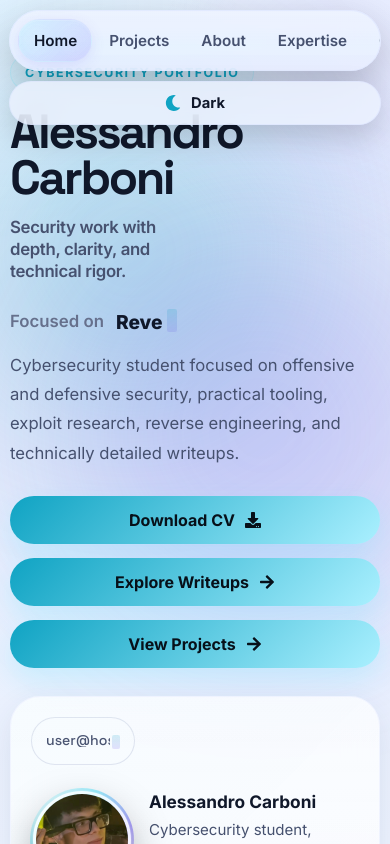
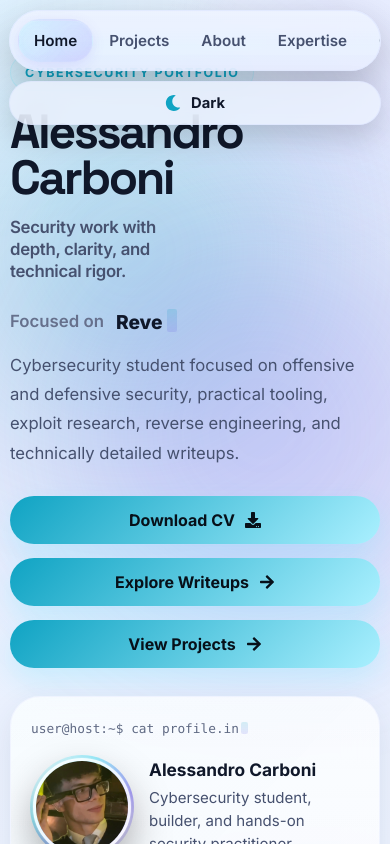
Before and after one commit to alessandro-carboni/alessandro-carboni.github.io, a React (Vite) app: page / in a window 390 px wide. Shown: the top 844 px of the page. Built offline with nearby package versions, Linux system fonts and the light colour scheme.

Commit message:
need true links

```diff
--- a/src/App.jsx
+++ b/src/App.jsx
@@ -1,4 +1,4 @@
-import { useEffect, useMemo, useState } from 'react'
+import { useEffect, useMemo, useRef, useState } from 'react'
 import FloatingNav from './components/FloatingNav'
 import ProgressBar from './components/ProgressBar'
 import Hero from './components/Hero'
@@ -17,6 +17,8 @@ export default function App() {
   const [activeId, setActiveId] = useState('home')
   const [pageReady, setPageReady] = useState(false)
   const [theme, setTheme] = useState(() => localStorage.getItem(THEME_STORAGE_KEY) || 'light')
+  const navLockRef = useRef(null)
+  const navUnlockTimeoutRef = useRef(null)
 
   const sectionIds = useMemo(() => navItems.map((item) => item.id), [])
 
@@ -37,6 +39,8 @@ export default function App() {
 
     const activeObserver = new IntersectionObserver(
       (entries) => {
+        if (navLockRef.current) return
+
         const visibleEntries = entries
           .filter((entry) => entry.isIntersecting)
           .sort((a, b) => b.intersectionRatio - a.intersectionRatio)
@@ -60,11 +64,44 @@ export default function App() {
     const section = document.getElementById(id)
     if (!section) return
 
+    navLockRef.current = id
+    setActiveId(id)
+
+    if (navUnlockTimeoutRef.current) {
+      clearTimeout(navUnlockTimeoutRef.current)
+    }
+
     section.scrollIntoView({
       behavior: 'smooth',
       block: 'start',
     })
+
+    const unlockWhenArrived = () => {
+      const rect = section.getBoundingClientRect()
+      const arrived = Math.abs(rect.top) < 80
+
+      if (arrived) {
+        navLockRef.current = null
+        setActiveId(id)
+        window.removeEventListener('scroll', unlockWhenArrived)
+      }
+    }
+
+    window.addEventListener('scroll', unlockWhenArrived, { passive: true })
+
+    navUnlockTimeoutRef.current = setTimeout(() => {
+      navLockRef.current = null
+      window.removeEventListener('scroll', unlockWhenArrived)
+    }, 1600)
   }
+
+  useEffect(() => {
+    return () => {
+      if (navUnlockTimeoutRef.current) {
+        clearTimeout(navUnlockTimeoutRef.current)
+      }
+    }
+  }, [])
 
   const toggleTheme = () => {
     setTheme((prev) => (prev === 'dark' ? 'light' : 'dark'))
--- a/src/components/FloatingNav.jsx
+++ b/src/components/FloatingNav.jsx
@@ -2,9 +2,11 @@ import { useEffect, useRef, useState } from 'react'
 import { FaMoon, FaSun } from 'react-icons/fa'
 
 export default function FloatingNav({ items, activeId, onSelect, theme, onToggleTheme }) {
+  const navRef = useRef(null)
   const itemRefs = useRef({})
-  const previousActiveRef = useRef(activeId)
   const settleTimeoutRef = useRef(null)
+  const latestTargetRef = useRef(activeId)
+  const isStretchingRef = useRef(false)
 
   const [indicatorStyle, setIndicatorStyle] = useState({
     left: 0,
@@ -14,48 +16,95 @@ export default function FloatingNav({ items, activeId, onSelect, theme, onToggle
     transform: 'scaleX(1)',
   })
 
-  useEffect(() => {
-    const activeNode = itemRefs.current[activeId]
-    const previousNode = itemRefs.current[previousActiveRef.current]
+  const getNavBounds = () => {
+    const nav = navRef.current
+    if (!nav) return null
 
-    if (!activeNode) return
+    const children = items
+      .map((item) => itemRefs.current[item.id])
+      .filter(Boolean)
 
-    const targetLeft = activeNode.offsetLeft
-    const targetWidth = activeNode.offsetWidth
+    if (!children.length) return null
 
-    if (!previousNode || previousActiveRef.current === activeId) {
-      setIndicatorStyle({
-        left: targetLeft,
-        width: targetWidth,
-        opacity: 1,
-        borderRadius: 999,
-        transform: 'scaleX(1)',
-      })
-      previousActiveRef.current = activeId
-      return
+    const first = children[0]
+    const last = children[children.length - 1]
+
+    return {
+      minLeft: first.offsetLeft,
+      maxRight: last.offsetLeft + last.offsetWidth,
+    }
+  }
+
+  const clampStretch = (left, width) => {
+    const bounds = getNavBounds()
+    if (!bounds) {
+      return { left, width }
     }
 
-    const prevLeft = previousNode.offsetLeft
-    const prevWidth = previousNode.offsetWidth
-    const prevCenter = prevLeft + prevWidth / 2
-    const nextCenter = targetLeft + targetWidth / 2
-    const movingRight = nextCenter > prevCenter
-    const distance = Math.abs(nextCenter - prevCenter)
-    const stretchBoost = Math.min(28 + distance * 0.18, 90)
+    let nextLeft = left
+    let nextRight = left + width
 
-    const stretchLeft = movingRight ? prevLeft : targetLeft - stretchBoost
-    const stretchRight = movingRight
-      ? targetLeft + targetWidth + stretchBoost
-      : prevLeft + prevWidth
+    if (nextLeft < bounds.minLeft) {
+      nextLeft = bounds.minLeft
+    }
 
-    const stretchedWidth = stretchRight - stretchLeft
+    if (nextRight > bounds.maxRight) {
+      nextRight = bounds.maxRight
+    }
+
+    const nextWidth = Math.max(nextRight - nextLeft, 0)
+
+    return {
+      left: nextLeft,
+      width: nextWidth,
+    }
+  }
+
+  const getItemMetrics = (id) => {
+    const node = itemRefs.current[id]
+    if (!node) return null
+
+    return {
+      left: node.offsetLeft,
+      width: node.offsetWidth,
+      right: node.offsetLeft + node.offsetWidth,
+      center: node.offsetLeft + node.offsetWidth / 2,
+    }
+  }
+
+  useEffect(() => {
+    const target = getItemMetrics(activeId)
+    if (!target) return
+
+    latestTargetRef.current = activeId
+
+    const currentLeft = indicatorStyle.opacity ? indicatorStyle.left : target.left
+    const currentWidth = indicatorStyle.opacity ? indicatorStyle.width : target.width
+    const currentRight = currentLeft + currentWidth
+    const currentCenter = currentLeft + currentWidth / 2
+
+    const movingRight = target.center > currentCenter
+    const distance = Math.abs(target.center - currentCenter)
+    const stretchBoost = Math.min(30 + distance * 0.16, 110)
+
+    const rawStretchLeft = movingRight
+      ? currentLeft
+      : Math.min(target.left - stretchBoost, currentLeft)
+
+    const rawStretchRight = movingRight
+      ? Math.max(target.right + stretchBoost, currentRight)
+      : currentRight
+
+    const stretched = clampStretch(rawStretchLeft, rawStretchRight - rawStretchLeft)
+
+    isStretchingRef.current = true
 
     setIndicatorStyle({
-      left: stretchLeft,
-      width: stretchedWidth,
+      left: stretched.left,
+      width: stretched.width,
       opacity: 1,
       borderRadius: 999,
-      transform: movingRight ? 'scaleX(1.02)' : 'scaleX(1.02)',
+      transform: 'scaleX(1.02)',
     })
 
     if (settleTimeoutRef.current) {
@@ -63,16 +112,19 @@ export default function FloatingNav({ items, activeId, onSelect, theme, onToggle
     }
 
     settleTimeoutRef.current = setTimeout(() => {
+      const finalTarget = getItemMetrics(latestTargetRef.current)
+      if (!finalTarget) return
+
+      isStretchingRef.current = false
+
       setIndicatorStyle({
-        left: targetLeft,
-        width: targetWidth,
+        left: finalTarget.left,
+        width: finalTarget.width,
         opacity: 1,
         borderRadius: 999,
         transform: 'scaleX(1)',
       })
-    }, 180)
-
-    previousActiveRef.current = activeId
+    }, 210)
 
     return () => {
       if (settleTimeoutRef.current) {
@@ -81,11 +133,30 @@ export default function FloatingNav({ items, activeId, onSelect, theme, onToggle
     }
   }, [activeId])
 
+  useEffect(() => {
+    const handleResize = () => {
+      const target = getItemMetrics(latestTargetRef.current)
+      if (!target) return
+
+      setIndicatorStyle((prev) => ({
+        ...prev,
+        left: target.left,
+        width: target.width,
+        opacity: 1,
+        transform: isStretchingRef.current ? prev.transform : 'scaleX(1)',
+      }))
+    }
+
+    window.addEventListener('resize', handleResize)
+    return () => window.removeEventListener('resize', handleResize)
+  }, [])
+
   return (
     <div className="floating-nav-wrap">
       <div className="floating-nav-shell">
-        <nav className="floating-nav" aria-label="Primary">
+        <nav className="floating-nav" aria-label="Primary" ref={navRef}>
           <div className="floating-nav__indicator floating-nav__indicator--fluid" style={indicatorStyle} />
+
           {items.map((item) => (
             <button
               key={item.id}
--- a/src/components/Hero.jsx
+++ b/src/components/Hero.jsx
@@ -1,4 +1,4 @@
-import { useEffect, useRef, useState } from 'react'
+import { useEffect, useRef } from 'react'
 import {
   FaArrowRight,
   FaShieldAlt,
@@ -17,21 +17,10 @@ const terminalCommands = [
   'pwsh> gc .\\profile.info',
 ]
 
-const TYPE_BASE = 28
-const TYPE_PER_CHAR = 0.6
-const DELETE_BASE = 16
-const DELETE_PER_CHAR = 0.35
-const HOLD_BASE = 850
-const HOLD_PER_CHAR = 8
-
 export default function Hero({ onPrimaryClick, onSecondaryClick }) {
   const typedRole = useTypewriter(rotatingRoles, 50, 22, 950)
-  const [commandIndex, setCommandIndex] = useState(0)
-  const [displayCommand, setDisplayCommand] = useState('')
-  const [isDeleting, setIsDeleting] = useState(false)
+  const typedCommand = useTypewriter(terminalCommands, 42, 24, 1050)
   const rootRef = useRef(null)
-  const measureRef = useRef(null)
-  const [commandWidth, setCommandWidth] = useState(null)
 
   const heroChips = [
     { label: 'Exploit Research', icon: <FaBug /> },
@@ -39,45 +28,6 @@ export default function Hero({ onPrimaryClick, onSecondaryClick }) {
     { label: 'Writeups', icon: <FaShieldAlt /> },
     { label: 'Reverse Engineering', icon: <FaUserSecret /> },
   ]
-
-  useEffect(() => {
-    const current = terminalCommands[commandIndex]
-    const typeDelay = Math.max(TYPE_BASE, TYPE_BASE + current.length * TYPE_PER_CHAR)
-    const deleteDelay = Math.max(DELETE_BASE, DELETE_BASE + current.length * DELETE_PER_CHAR)
-    const holdDelay = HOLD_BASE + current.length * HOLD_PER_CHAR
-
-    let timeout
-
-    if (!isDeleting && displayCommand.length < current.length) {
-      timeout = setTimeout(() => {
-        setDisplayCommand(current.slice(0, displayCommand.length + 1))
-      }, typeDelay)
-    } else if (!isDeleting && displayCommand.length === current.length) {
-      timeout = setTimeout(() => {
-        setIsDeleting(true)
-      }, holdDelay)
-    } else if (isDeleting && displayCommand.length > 0) {
-      timeout = setTimeout(() => {
-        setDisplayCommand(current.slice(0, displayCommand.length - 1))
-      }, deleteDelay)
-    } else if (isDeleting && displayCommand.length === 0) {
-      timeout = setTimeout(() => {
-        setIsDeleting(false)
-        setCommandIndex((prev) => (prev + 1) % terminalCommands.length)
-      }, 140)
-    }
-
-    return () => clearTimeout(timeout)
-  }, [displayCommand, isDeleting, commandIndex])
-
-  useEffect(() => {
-    const measureNode = measureRef.current
-    if (!measureNode) return
-
-    measureNode.textContent = terminalCommands[commandIndex]
-    const width = Math.ceil(measureNode.getBoundingClientRect().width)
-    setCommandWidth(width)
-  }, [commandIndex])
 
   useEffect(() => {
     const root = rootRef.current
@@ -183,15 +133,9 @@ export default function Hero({ onPrimaryClick, onSecondaryClick }) {
         </div>
 
         <div className="hero-panel glass-card hero-panel--parallax">
-          <div
-            className="hero-command"
-            style={commandWidth ? { width: `calc(${commandWidth}px + 38px)` } : undefined}
-          >
-            <span className="hero-command__content">
-              <span className="hero-command__text">{displayCommand}</span>
-              <span className="hero-command__cursor" />
-            </span>
-            <span className="hero-command__measure" ref={measureRef} aria-hidden="true" />
+          <div className="hero-shell-mini">
+            <span className="hero-shell-mini__text">{typedCommand}</span>
+            <span className="hero-shell-mini__cursor" />
           </div>
 
           <div className="hero-profile">
--- a/src/index.css
+++ b/src/index.css
@@ -3902,3 +3902,172 @@ body::-webkit-scrollbar {
 :root[data-theme='dark'] .reading-progress__bar {
   background: linear-gradient(90deg, var(--cyan), var(--violet), var(--rose));
 }
+
+/* ===== NAV FLUID INDICATOR: KEEP IT OVAL AND CLIPPED INSIDE ===== */
+
+.floating-nav {
+  overflow: hidden;
+}
+
+.floating-nav__indicator--fluid {
+  will-change: left, width, transform;
+  max-width: 100%;
+  border-radius: 999px !important;
+  background:
+    linear-gradient(135deg, rgba(97, 231, 255, 0.18), rgba(139, 124, 255, 0.24));
+  border: 1px solid rgba(255, 255, 255, 0.08);
+  box-shadow:
+    inset 0 1px 0 rgba(255, 255, 255, 0.14),
+    0 4px 14px rgba(111, 97, 232, 0.14);
+  transition:
+    left 260ms cubic-bezier(0.2, 1, 0.22, 1),
+    width 260ms cubic-bezier(0.2, 1, 0.22, 1),
+    transform 220ms cubic-bezier(0.2, 1, 0.22, 1),
+    opacity 180ms ease;
+}
+
+.floating-nav__indicator--fluid::before {
+  content: '';
+  position: absolute;
+  inset: 0;
+  border-radius: inherit;
+  background:
+    radial-gradient(circle at 24% 50%, rgba(255, 255, 255, 0.18), transparent 34%),
+    radial-gradient(circle at 76% 50%, rgba(255, 255, 255, 0.08), transparent 34%);
+  opacity: 0.8;
+  pointer-events: none;
+}
+
+/* ===== TERMINAL COMMAND FINAL FIX ===== */
+
+.hero-command--stable {
+  font-family: ui-monospace, SFMono-Regular, Menlo, Monaco, Consolas, "Liberation Mono", "Courier New", monospace;
+  width: fit-content;
+  max-width: 100%;
+  overflow: hidden;
+  transition: width 180ms ease;
+}
+
+.hero-command--stable .hero-command__content {
+  display: inline-flex;
+  align-items: center;
+  white-space: nowrap;
+  line-height: 1;
+}
+
+.hero-command--stable .hero-command__text {
+  display: inline-block;
+  white-space: nowrap;
+  line-height: 1;
+}
+
+.hero-command--stable .hero-command__cursor {
+  display: inline-block;
+  width: 8px;
+  height: 1em;
+  margin-left: 2px;
+  flex-shrink: 0;
+  vertical-align: baseline;
+}
+
+.hero-command__measure {
+  display: none !important;
+}
+
+@media (max-width: 860px) {
+  .hero-command--stable {
+    width: auto !important;
+    max-width: 100%;
+  }
+
+  .hero-command--stable .hero-command__content {
+    white-space: normal;
+    align-items: flex-start;
+  }
+
+  .hero-command--stable .hero-command__text {
+    white-space: normal;
+  }
+
+  .hero-command--stable .hero-command__cursor {
+    margin-top: 2px;
+  }
+}
+
+/* ===== TERMINAL COMMAND REAL FIX ===== */
+
+.hero-command--stable {
+  font-family: ui-monospace, SFMono-Regular, Menlo, Monaco, Consolas, "Liberation Mono", "Courier New", monospace;
+  width: fit-content;
+  max-width: 100%;
+  overflow: hidden;
+  transition: width 220ms cubic-bezier(0.22, 1, 0.36, 1);
+}
+
+.hero-command--stable .hero-command__content {
+  display: inline-flex;
+  align-items: center;
+  white-space: nowrap;
+  line-height: 1;
+}
+
+.hero-command--stable .hero-command__text {
+  display: inline-block;
+  white-space: nowrap;
+  line-height: 1;
+}
+
+.hero-command--stable .hero-command__cursor {
+  display: inline-block;
+  width: 8px;
+  height: 1em;
+  margin-left: 2px;
+  flex-shrink: 0;
+  vertical-align: baseline;
+}
+
+@media (max-width: 860px) {
+  .hero-command--stable {
+    width: auto !important;
+    max-width: 100%;
+  }
+
+  .hero-command--stable .hero-command__content {
+    white-space: normal;
+    align-items: flex-start;
+  }
+
+  .hero-command--stable .hero-command__text {
+    white-space: normal;
+  }
+
+  .hero-command--stable .hero-command__cursor {
+    margin-top: 2px;
+  }
+}
+
+.hero-shell-mini {
+  margin-bottom: 14px;
+  font-family: ui-monospace, SFMono-Regular, Menlo, Monaco, Consolas, "Liberation Mono", "Courier New", monospace;
+  font-size: 0.8rem;
+  line-height: 1.2;
+  color: var(--text-soft);
+  display: inline-flex;
+  align-items: center;
+  gap: 2px;
+  opacity: 0.88;
+}
+
+.hero-shell-mini__text {
+  white-space: nowrap;
+}
+
+.hero-shell-mini__cursor {
+  display: inline-block;
+  width: 7px;
+  height: 0.95em;
+  border-radius: 2px;
+  background: linear-gradient(180deg, var(--cyan), var(--violet));
+  animation: blink 0.9s infinite;
+  flex-shrink: 0;
+}
```
